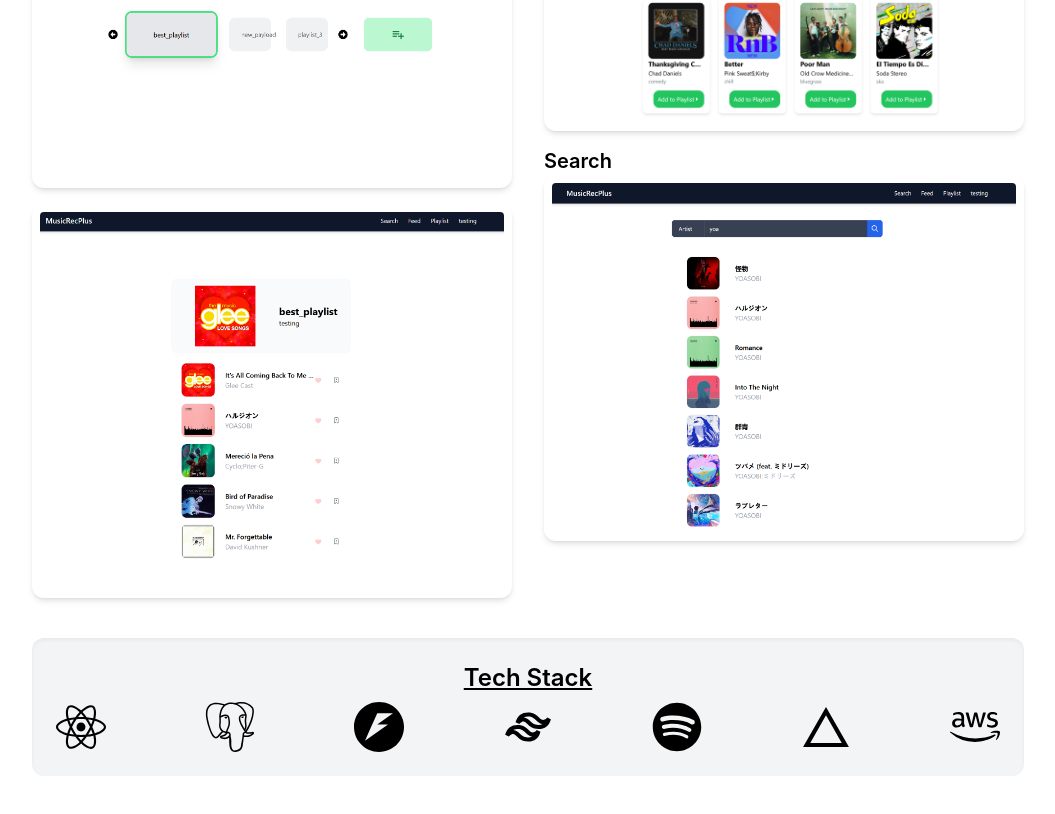
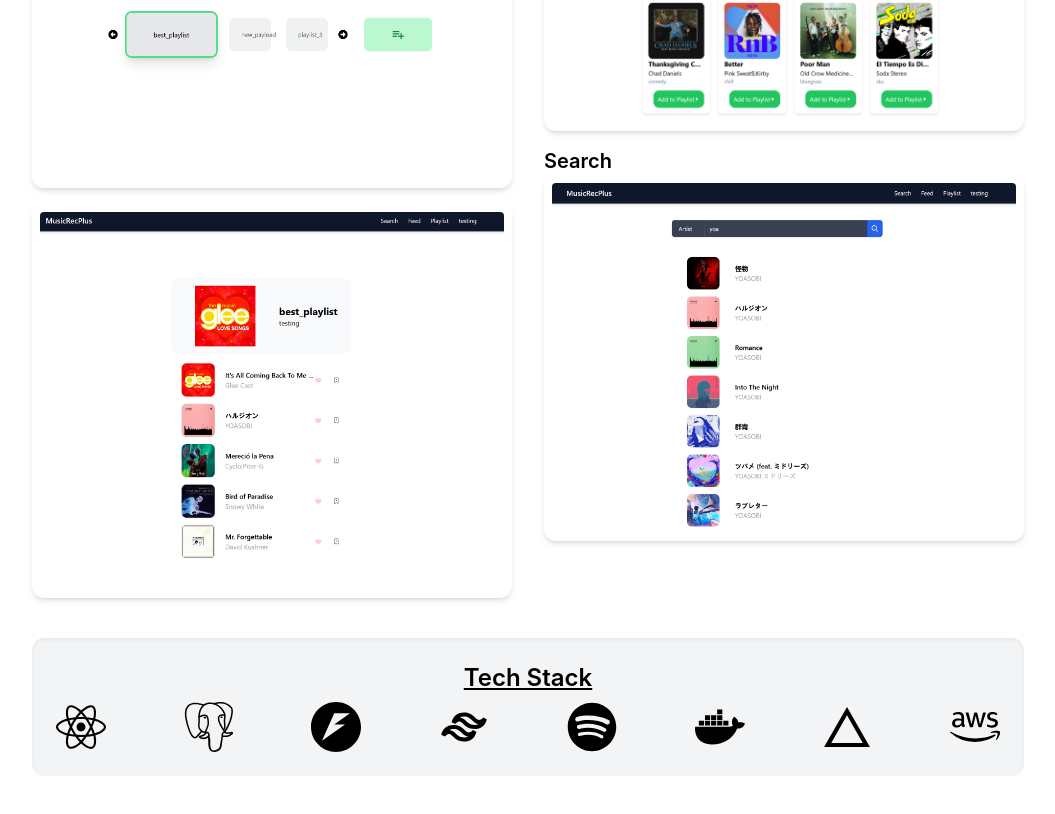
Before and after one commit to chengq220/MREK, a React (Create React App) app: page / in a window 1280 px wide. Shown: the part 417-1231 px from the top of the page, without its empty margins (112-1167 px from the left). Built offline with nearby package versions, Linux system fonts and the light colour scheme.

Commit message:
minor add

```diff
--- a/src/pages/Homepage.js
+++ b/src/pages/Homepage.js
@@ -1,5 +1,5 @@
 import { SiFastapi, SiPostgresql  } from "react-icons/si";
-import { FaReact, FaSpotify, FaAws } from "react-icons/fa";
+import { FaReact, FaSpotify, FaAws, FaDocker } from "react-icons/fa";
 import { RiTailwindCssLine, RiVercelLine  } from "react-icons/ri";
 
 function Home() {
@@ -72,6 +72,7 @@ function Home() {
                     <SiFastapi size={50}/>
                     <RiTailwindCssLine size={50} />
                     <FaSpotify size={50}/>
+                    <FaDocker size = {50} />
                     <RiVercelLine size={50}/>
                     <FaAws size={50}/>
                 </div>
```
